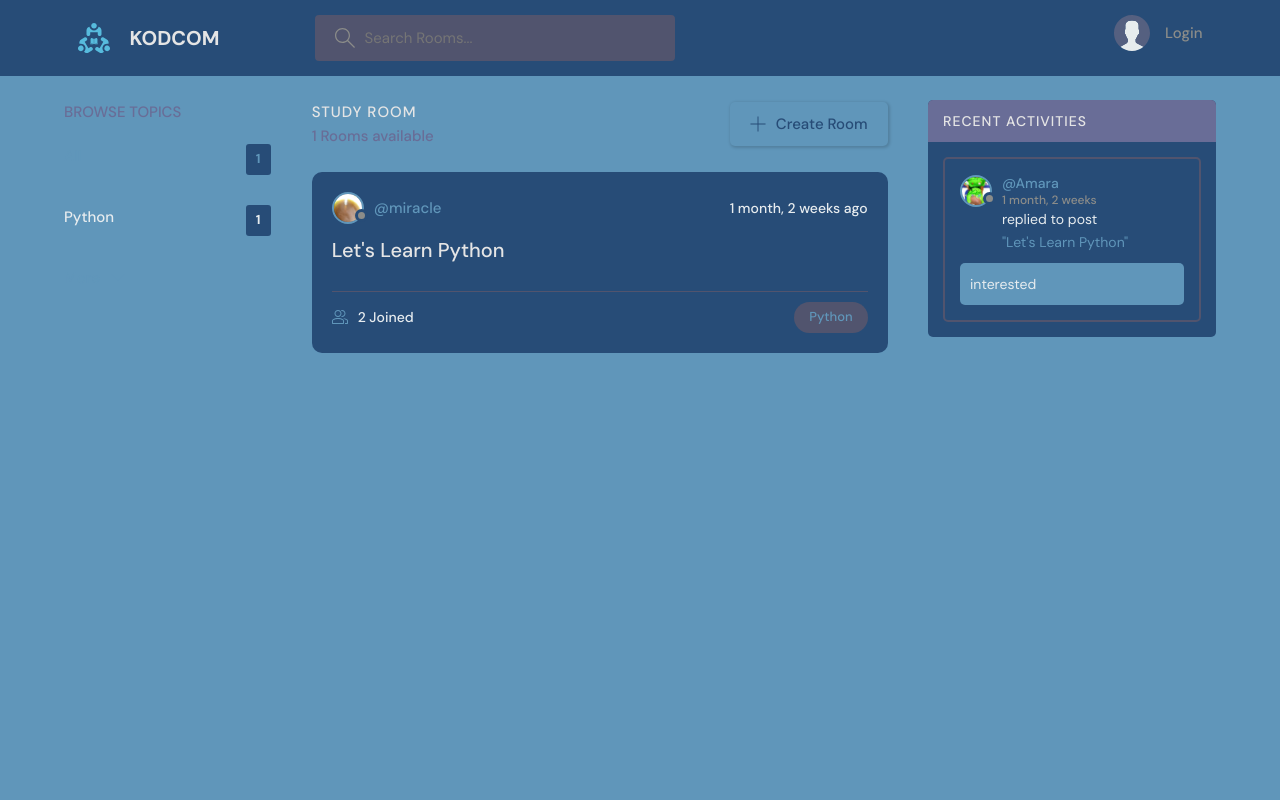
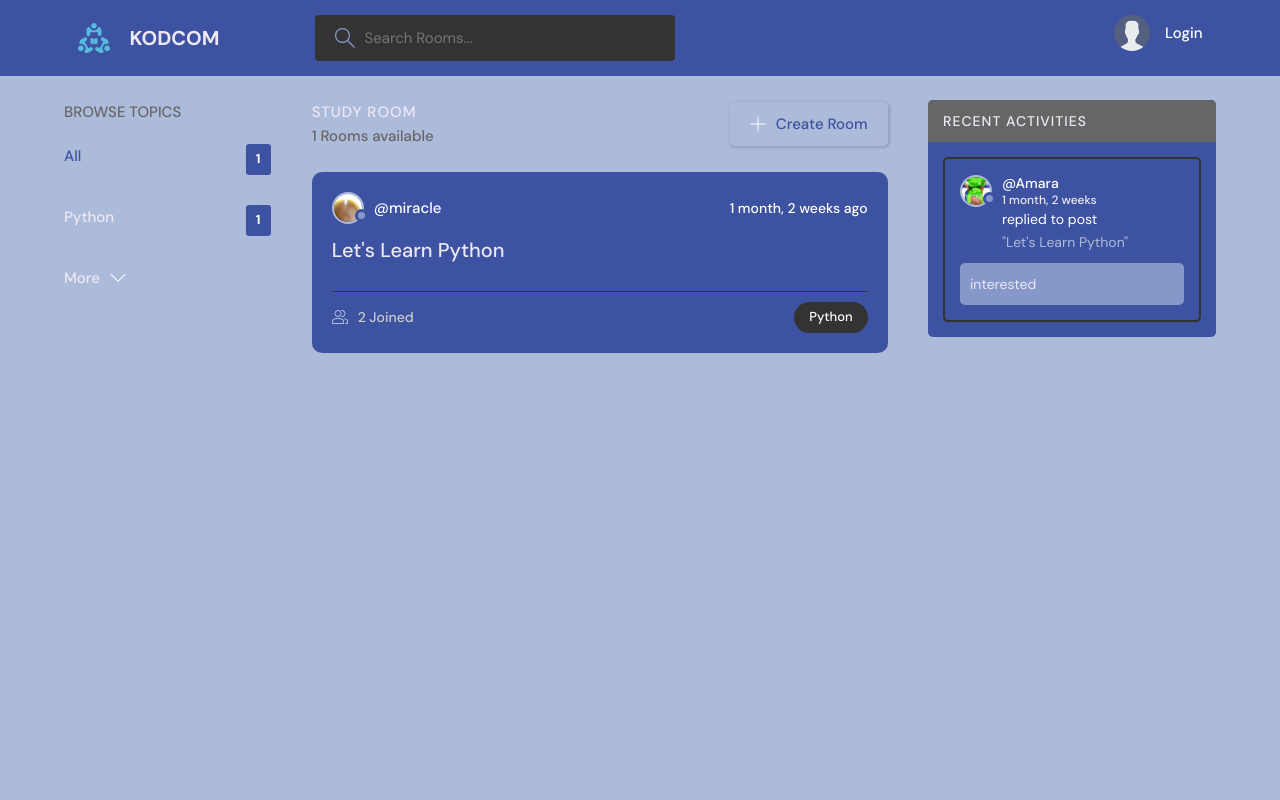
Before and after one commit to Miralex20/KODCOM, a Django app: page / in a window 1280 px wide. Run offline with Django 5.2, Linux system fonts and the light colour scheme; data comes from the database, SQL or seed files in the repository.

Commit message:
styles added"

```diff
--- a/mybud/settings.py
+++ b/mybud/settings.py
@@ -27,7 +27,7 @@
 SECRET_KEY = env("SECRET_KEY")
 
 # SECURITY WARNING: don't run with debug turned on in production!
-DEBUG = False
+DEBUG = True
 
 ALLOWED_HOSTS = ["*"]
 
--- a/static/styles/style.css
+++ b/static/styles/style.css
@@ -4,16 +4,16 @@
 
 
 :root {
-  --color-main: #6096BA;
-  --color-main-light: #e1f6fb;
-  --color-dark: #274C77;
-  --color-dark-medium: #51546e;
-  --color-dark-light: #696d97;
-  --color-light: #e5e5e5;
-  --color-gray: #8B8C89;
-  --color-light-gray: #E7ECEF;
-  --color-bg: #6096BA;
-  --color-success: #5dd693;
+  --color-main: #adbbda;
+  --color-main-light: #0096ff;
+  --color-bg: #adbbda;
+  --color-dark-medium: #333333;
+  --color-dark-light: #666666;
+  --color-light: #ede8f5;
+  --color-gray: #8697ca;
+  --color-light-gray: #cccccc;
+  --color-dark: #3d52a0;
+  --color-success: #00c853;
   --color-error: #fc4b0b;
 }
 
@@ -30,6 +30,7 @@
   text-rendering: optimizeLegibility;
   /* color: inherit; */
   font-size: inherit;
+  color: white;
 }
 
 html {
@@ -91,7 +92,7 @@
 .btn--link {
   border-radius: 0;
   padding: 0;
-  color: var(--color-main);
+  color: var(--color-light);
   box-shadow: none;
 }
 
@@ -124,7 +125,7 @@
   font-size: 1.4rem;
   font-weight: 700;
   padding: 6px 2.5rem;
-  color: var(--color-main);
+  color: var(--color-dark);
   background: transparent;
   border: 2px solid var(--color-main);
 }
@@ -580,13 +581,13 @@
   justify-content: space-between;
   margin-bottom: 3rem;
   font-weight: 500;
-  color: var(--color-light-gray);
+  color: var(--color-light);
   transition: all 0.3s ease-in-out;
 }
 
 .topics__list li a.active,
 .topics__list li a:hover {
-  color: var(--color-main);
+  color: var(--color-dark);
 }
 
 .topics__list li a span {
@@ -764,7 +765,7 @@
 }
 
 .activities__boxHeader p span {
-  color: var(--color-gray);
+  color: var(--color-light);
   font-size: 1.2rem;
   display: block;
 }
@@ -782,11 +783,12 @@
 }
 
 .activities__boxRoomContent {
-  background: var(--color-bg);
+  background: var(--color-gray);
   padding: 1rem;
   border-radius: 5px;
   margin-top: 1rem;
   margin-left: -4.2rem;
+  color: var(--color-light);
 }
 
 .roomListRoom__actions svg {
@@ -883,6 +885,7 @@
 
 .profile__about {
   margin-top: 2rem;
+  color: var(--color-light);
 }
 
 .profile__about h3 {
@@ -1055,7 +1058,7 @@
 .threads h3 {
   text-transform: uppercase;
   font-weight: 500;
-  color: var(--color-gray);
+  color: var(--color-dark-light);
 }
 
 .threads {
@@ -1078,6 +1081,7 @@
   display: flex;
   align-items: center;
   justify-content: space-between;
+  color: var(--color-dark-medium);
 }
 
 .thread__top svg {
@@ -1095,11 +1099,13 @@
   display: flex;
   align-items: center;
   gap: 1rem;
+  color: var(--color-dark-medium);
 }
 
 .thread__details {
   font-size: 1.4rem;
   margin-top: 0.5rem;
+  color: var(--color-dark-medium);
 }
 
 .room__message {
```
Also changed, not shown: 1 other file.
